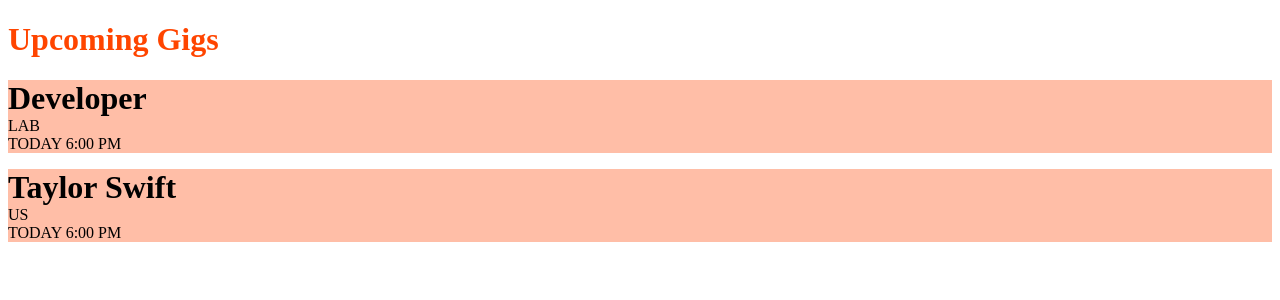
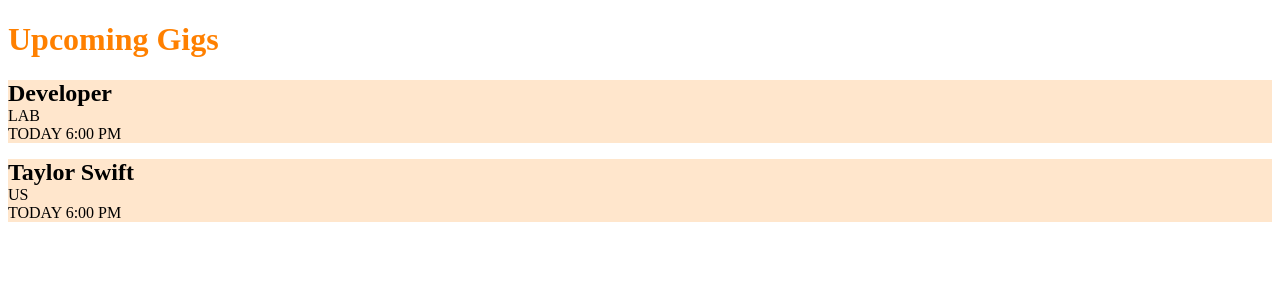
Before and after one commit to limonana/GigHub, an Angular app in the folder GigHub/: page /upcoming-gigs in a window 1280 px wide. Shown: the top 300 px of the page. Built offline with nearby package versions, Linux system fonts and the light colour scheme.

Commit message:
set colors

```diff
--- a/GigHub/src/app/upcoming-gigs/upcoming-gigs.component.css
+++ b/GigHub/src/app/upcoming-gigs/upcoming-gigs.component.css
@@ -1,5 +1,5 @@
 h1{
-    color: orangered;
+    color:#FF8000;
 }
 .GigsList{
     display: block;
@@ -7,16 +7,16 @@
     margin: auto;
 }
 .Gig{
-    background-color:  rgba(255,127,80,0.5);
+    background-color:#FFE6CC;
     display: block;
     color: black;
     margin-bottom: 1em;
 }
 .ArtistLink{
     font-weight: bold;
-    font-size: xx-large;
+    font-size: x-large;
     text-decoration: none;
-    color: black;
+    color: inherit;
 }
 .Time{
 
```
